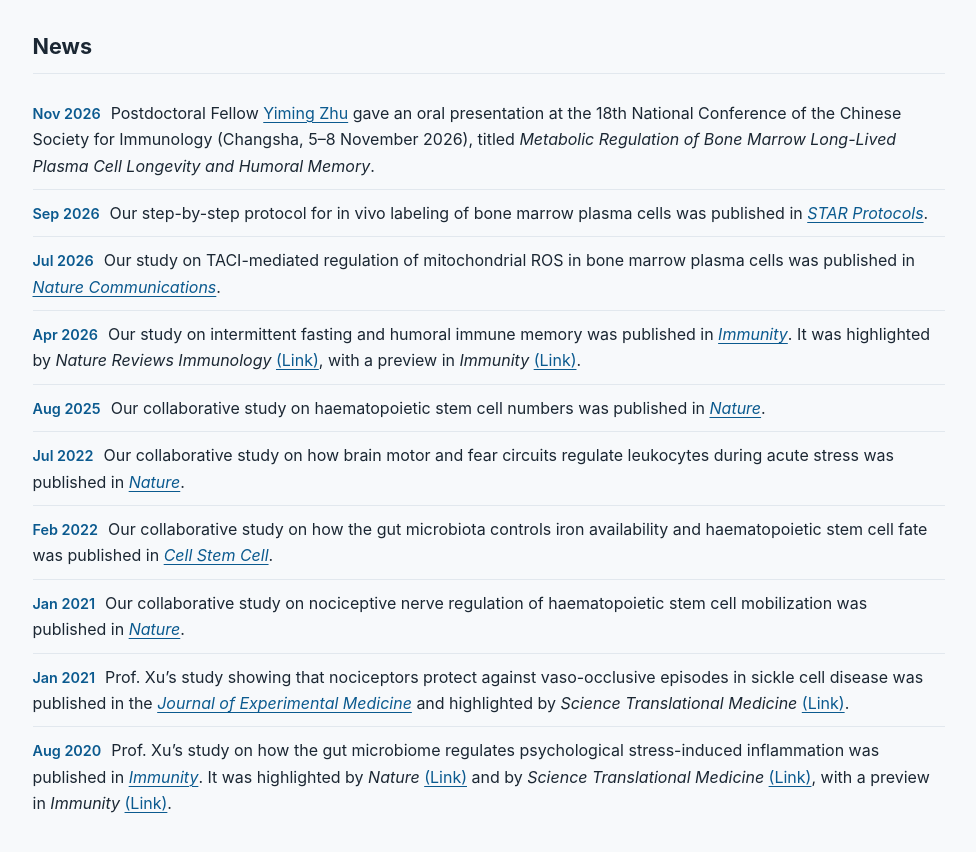
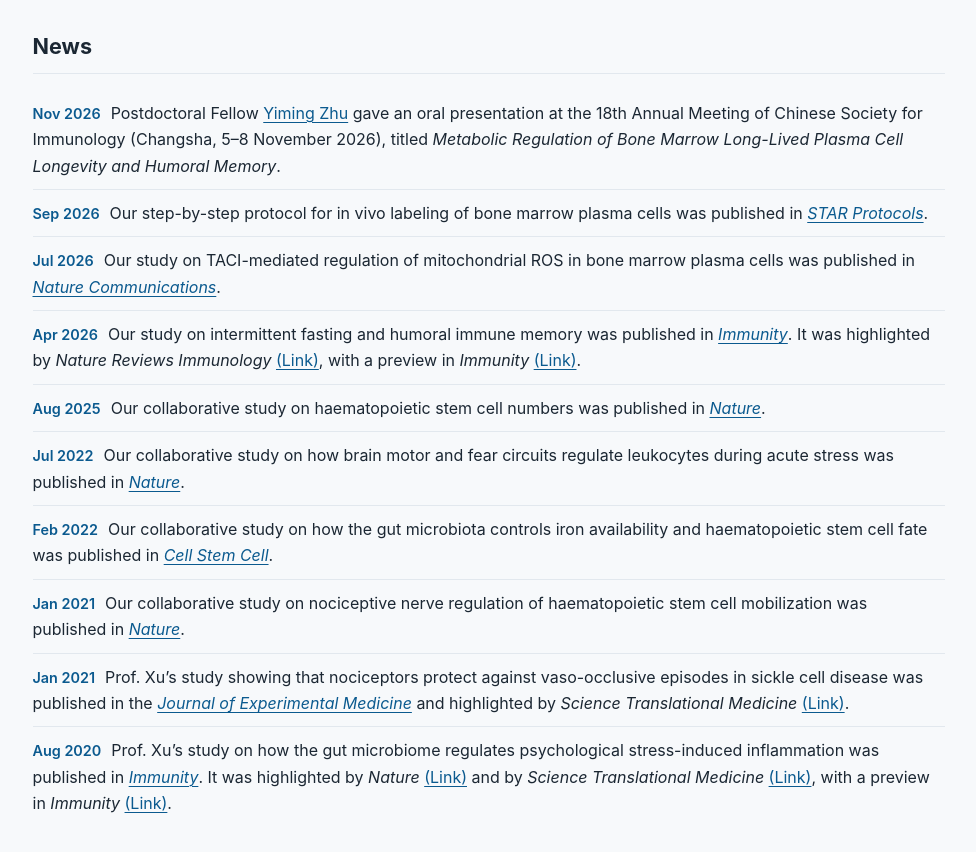
Before and after one commit to xulab-plasmacell/xulab-plasmacell.github.io, a plain HTML site: page index.html in a window 1280 px wide. Shown: the part 1830-2682 px from the top of the page, without its empty margins (144-1120 px from the left). Drawn offline with Linux system fonts and the light colour scheme.

Commit message:
News: use the conference's official English name '18th Annual Meeting of Chinese Society for Immunology'

```diff
--- a/index.html
+++ b/index.html
@@ -61,7 +61,7 @@ gtag('config', 'G-FF5Z2KBLBT');
 <section class="section"><h2>News</h2>
 <!-- 只显示最近 10 条。加新条目时插在最前面，并把最后一条删掉，保持 10 条。 -->
 <ul class="news-list">
-<li><span class="news-date">Nov 2026</span>Postdoctoral Fellow <a class="news-link" href="people.html">Yiming Zhu</a> gave an oral presentation at the 18th National Conference of the Chinese Society for Immunology (Changsha, 5&ndash;8 November 2026), titled <em>Metabolic Regulation of Bone Marrow Long-Lived Plasma Cell Longevity and Humoral Memory</em>.</li>
+<li><span class="news-date">Nov 2026</span>Postdoctoral Fellow <a class="news-link" href="people.html">Yiming Zhu</a> gave an oral presentation at the 18th Annual Meeting of Chinese Society for Immunology (Changsha, 5&ndash;8 November 2026), titled <em>Metabolic Regulation of Bone Marrow Long-Lived Plasma Cell Longevity and Humoral Memory</em>.</li>
 <li><span class="news-date">Sep 2026</span>Our step-by-step protocol for in vivo labeling of bone marrow plasma cells was published in <a class="pub-link" href="https://doi.org/10.1016/j.xpro.2026.104750" target="_blank" rel="noopener"><em>STAR Protocols</em></a>.</li>
 <li><span class="news-date">Jul 2026</span>Our study on TACI-mediated regulation of mitochondrial ROS in bone marrow plasma cells was published in <a class="pub-link" href="https://doi.org/10.1038/s41467-026-75430-w" target="_blank" rel="noopener"><em>Nature Communications</em></a>.</li>
 <li><span class="news-date">Apr 2026</span>Our study on intermittent fasting and humoral immune memory was published in <a class="pub-link" href="https://doi.org/10.1016/j.immuni.2026.01.002" target="_blank" rel="noopener"><em>Immunity</em></a>. It was highlighted by <em>Nature Reviews Immunology</em> <a class="news-link" href="https://doi.org/10.1038/s41577-026-01286-2" target="_blank" rel="noopener">(Link)</a>, with a preview in <em>Immunity</em> <a class="news-link" href="https://doi.org/10.1016/j.immuni.2026.03.018" target="_blank" rel="noopener">(Link)</a>.</li>
```
